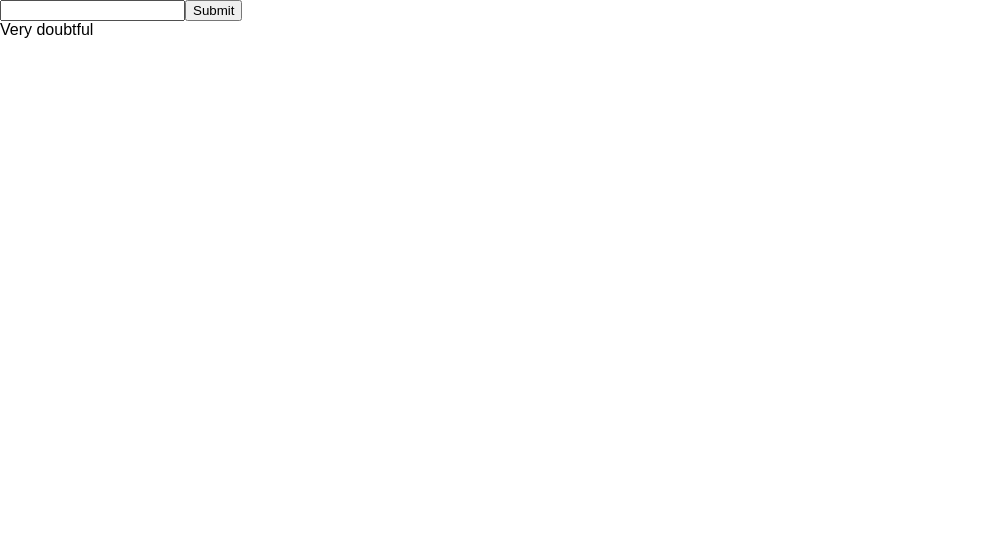
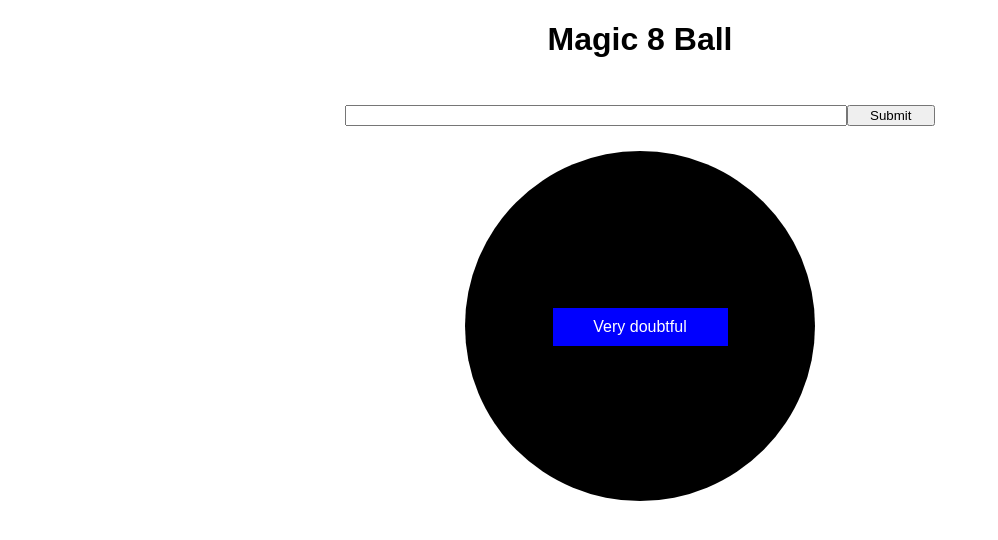
Before and after one commit to thinkful-c16/react-onedayproject-firoz-nicole, a React (Create React App) app in the folder 8ball/: page / in a window 1280 px wide. Both pictures are taken after typing "Sample" into the empty fields and a click on the button "Submit". Shown: the top 540 px of the page, without its empty margins (0-998 px from the left). Built offline with nearby package versions, Linux system fonts and the light colour scheme.

Commit message:
light styling applied

```diff
--- a/8ball/src/Answer.js
+++ b/8ball/src/Answer.js
@@ -1,11 +1,16 @@
 import React from 'react';
+import './answer.css';
 const data = require('./8ballresponse.json');
 
 export default function Answer (){
     let randomResponse = data[Math.floor(Math.random()*data.length)];
     return (
-        <div className="response" >
-            {randomResponse.answer}
+        <div className="circle" >
+
+                <div className="answer">
+                    {randomResponse.answer}
+                </div>
+
         </div>
     )
 }
--- a/8ball/src/Question.js
+++ b/8ball/src/Question.js
@@ -1,12 +1,16 @@
 import React from 'react';
-import Answer from './Answer';
+
+import './question.css';
 
 export default function Question(props) {
 
     return (
         <div>
-            <input className="question" type="text" id="questionBox" />
-            <button onClick={() => props.onSubmit()} >Submit</button>
+            <h1>Magic 8 Ball</h1>
+                <div className="questionDiv">
+                    <input className="question" type="text" id="questionBox" required/>
+                    <button onClick={() => props.onSubmit()} >Submit</button>
+                </div>
         </div>
     )
 
--- a/8ball/src/answer.css
+++ b/8ball/src/answer.css
@@ -0,0 +1,20 @@
+.answer {
+    position: relative;
+    margin: 0 auto;
+
+    width: 50%;
+    top: 45%;
+    text-align: center;
+    background-color: blue;
+    color: white;
+    padding-top: 10px;
+    padding-bottom: 10px;
+}
+
+.circle {
+    margin: auto;
+    border-radius: 50%;
+    width: 350px;
+    height: 350px;
+    background-color: black;
+}
--- a/8ball/src/index.css
+++ b/8ball/src/index.css
@@ -1,5 +1,14 @@
+* {
+  box-sizing: border-box;
+}
+
 body {
-  margin: 0;
-  padding: 0;
+  margin: auto;
   font-family: sans-serif;
 }
+
+/* div {
+  display: block;
+  margin: 0 auto;
+  width: 960px;
+} */
--- a/8ball/src/question.css
+++ b/8ball/src/question.css
@@ -0,0 +1,20 @@
+.questionDiv {
+    display: block;
+    width: 50%;
+    margin: auto;
+    padding: 25px;
+
+}
+
+h1 {
+    text-align: center;
+}
+
+input{
+    margin: auto;
+    width: 85%;
+}
+
+button {
+    width: 15%;
+}
```
